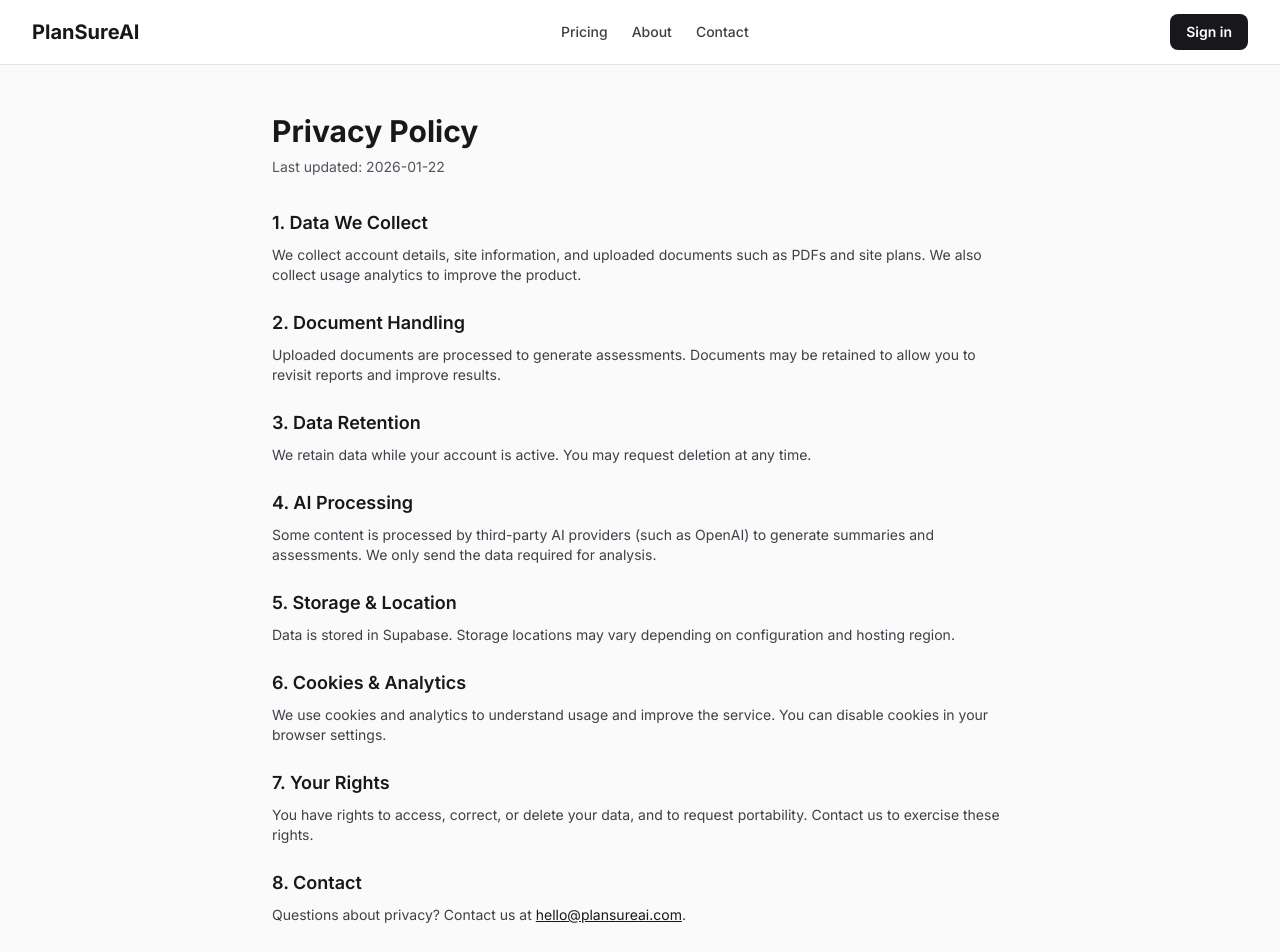
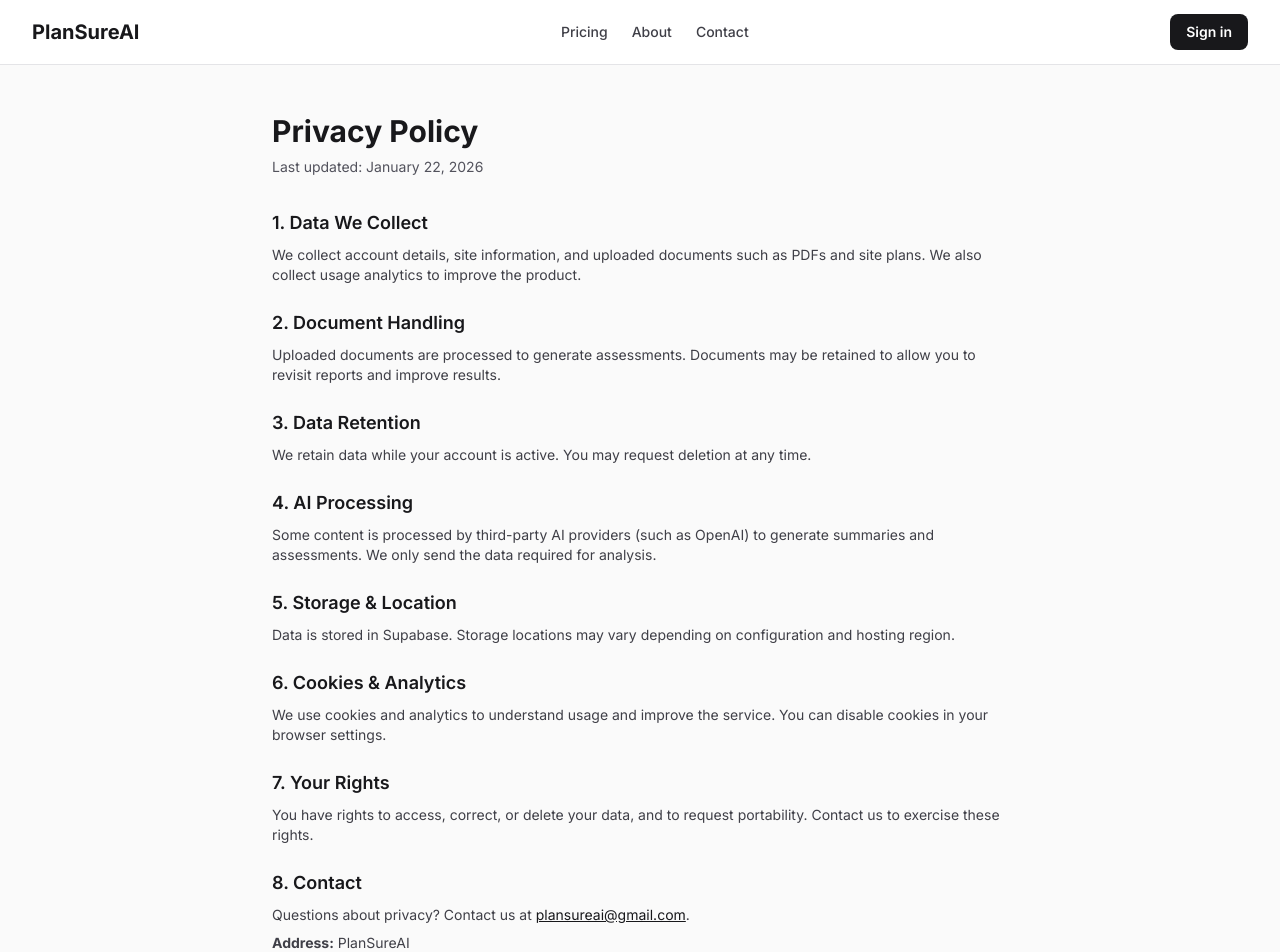
Before and after one commit to PlanSureAI/plansureai-risk-web, a Next.js app: page /privacy in a window 1280 px wide. Shown: the top 952 px of the page. Built offline with nearby package versions, Linux system fonts and the light colour scheme.

Commit message:
Complete legal pages with contact details

```diff
--- a/app/(marketing)/privacy/page.tsx
+++ b/app/(marketing)/privacy/page.tsx
@@ -3,7 +3,7 @@ export default function PrivacyPage() {
     <div className="min-h-screen bg-zinc-50">
       <main className="mx-auto max-w-3xl px-4 py-12">
         <h1 className="text-3xl font-bold text-zinc-900">Privacy Policy</h1>
-        <p className="mt-2 text-sm text-zinc-600">Last updated: 2026-01-22</p>
+        <p className="mt-2 text-sm text-zinc-600">Last updated: January 22, 2026</p>
 
         <div className="mt-8 space-y-6 text-sm text-zinc-700">
           <section>
@@ -65,10 +65,13 @@ export default function PrivacyPage() {
             <h2 className="text-lg font-semibold text-zinc-900">8. Contact</h2>
             <p className="mt-2">
               Questions about privacy? Contact us at{" "}
-              <a className="text-zinc-900 underline" href="mailto:hello@plansureai.com">
-                hello@plansureai.com
+              <a className="text-zinc-900 underline" href="mailto:plansureai@gmail.com">
+                plansureai@gmail.com
               </a>
               .
+            </p>
+            <p className="mt-2 text-zinc-700">
+              <strong>Address:</strong> PlanSureAI<br />United Kingdom
             </p>
           </section>
         </div>
--- a/app/(marketing)/terms/page.tsx
+++ b/app/(marketing)/terms/page.tsx
@@ -315,9 +315,9 @@ export default function TermsPage() {
                 For questions about these Terms:
               </p>
               <p className="text-gray-700">
-                <strong>Email:</strong> <a href="mailto:legal@plansureai.com" className="text-blue-600 hover:underline">legal@plansureai.com</a><br />
-                <strong>Support:</strong> <a href="mailto:support@plansureai.com" className="text-blue-600 hover:underline">support@plansureai.com</a><br />
-                <strong>Address:</strong> [Your Company Address]
+                <strong>Email:</strong> <a href="mailto:plansureai@gmail.com" className="text-blue-600 hover:underline">plansureai@gmail.com</a><br />
+                <strong>Support:</strong> <a href="mailto:plansureai@gmail.com" className="text-blue-600 hover:underline">plansureai@gmail.com</a><br />
+                <strong>Address:</strong> PlanSureAI<br />United Kingdom
               </p>
             </section>
 
```
